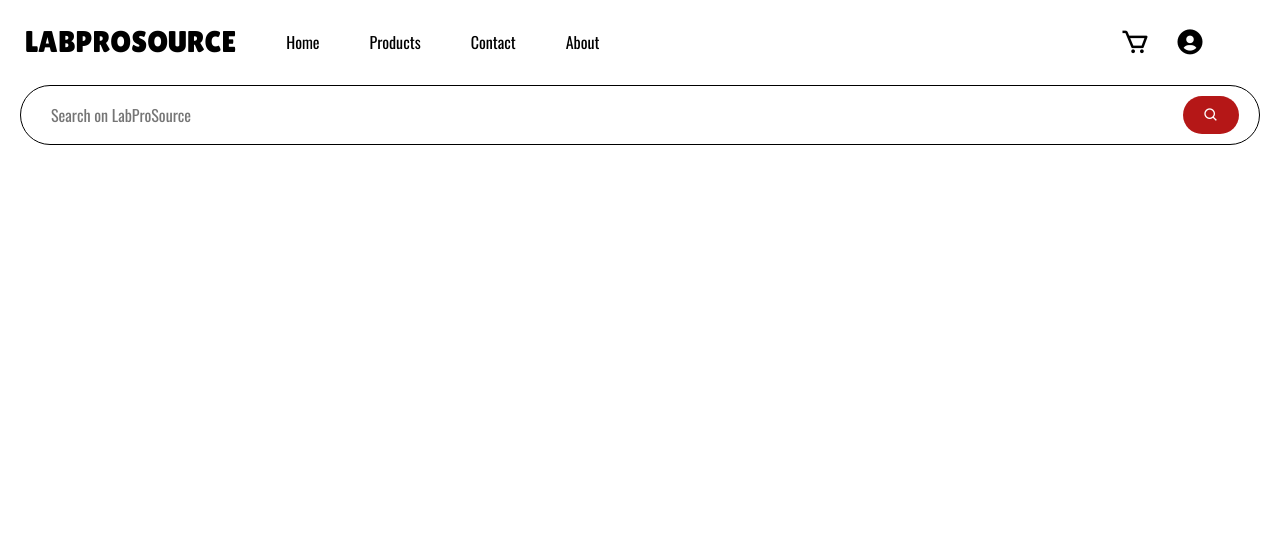
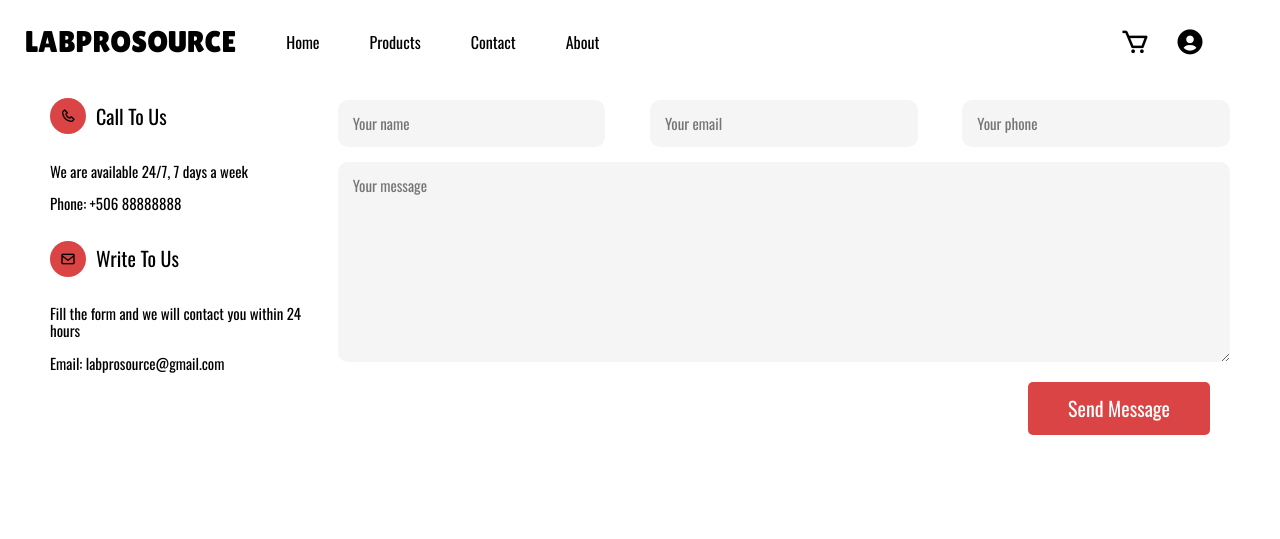
Before and after one commit to LeonardoC1302/ProyectoBD, a PHP site: page /contact in a window 1280 px wide. Shown: the top 539 px of the page. Run offline with PHP 8.4, Linux system fonts and the light colour scheme.

Commit message:
Login, Register, Account & Contact Pages

```diff
--- a/webApp/controllers/PagesController.php
+++ b/webApp/controllers/PagesController.php
@@ -6,16 +6,19 @@ use MVC\Router;
 class PagesController {
     public static function index(Router $router){
         $router->render('pages/index', [
+            'mainPage' => true
         ]);
     }
 
     public static function products(Router $router){
         $router->render('pages/products', [
+            'mainPage' => true
         ]);
     }
 
     public static function product(Router $router){
         $router->render('pages/product', [
+            'mainPage' => true
         ]);
     }
 
--- a/webApp/src/scss/base/_mixins.scss
+++ b/webApp/src/scss/base/_mixins.scss
@@ -18,22 +18,23 @@
 }
 
 
-@mixin button($bgColor, $fgColor) {
+@mixin button($bgColor, $fgColor, $border-radius) {
     background-color: $bgColor;
     padding: 1.5rem 4rem;
     color: $fgColor;
-    margin-top: 2rem;
+    // margin-top: 2rem;
     font-size: 2rem;
     font-weight: 400;
     display: inline-block;
-    font-weight: 700;
+    // font-weight: 700;
     border: none;
     transition-property: background-color;
     transition-duration: .3s;
     text-align: center;
     display: block;
     width: 100%;
-    margin: 5rem 0;
+    margin-right: 1.5rem;
+    border-radius: $border-radius;
 
     @include tablet {
         width: auto;
--- a/webApp/src/scss/base/_variables.scss
+++ b/webApp/src/scss/base/_variables.scss
@@ -10,12 +10,13 @@ $desktop: 1024px;
 // Colors
 $primary: #000000;
 $secondary: #F3A5A5;
-$accent: #B51717;
+$accent: #DB4444;
 
 $black: #000000;
 $white: #FFFFFF;
 $gray: #808080;
 $light-gray: #F5F5F5;
+$light-blue: #CBE4E8;
 
 // Alerts
 $red: #FF0000;
--- /dev/null
+++ b/webApp/src/scss/components/_form.scss
@@ -0,0 +1,82 @@
+@use 'base/variables' as v;
+@use 'base/mixins' as m;
+
+.form-title{
+    font-size: 3rem;
+    margin: 0;
+}
+
+.form-description{
+    font-size: 2rem;
+    margin: 1.5rem 0;
+}
+
+.form{
+    display: flex;
+    flex-direction: column;
+    width: 100%;
+    &__field{
+        display: flex;
+        flex-direction: column;
+        gap: 1rem;
+        margin: 1.5rem 0;
+        width: 100%;
+    }
+
+    &__label{
+        font-size: 1.5rem;
+    }
+
+    &__input, &__textarea{
+        background-color: v.$light-gray;
+        color: v.$black;
+        border: none;
+        padding: 1.5rem;
+        border-radius: 1rem;
+        font-size: 1.5rem;
+    }
+
+    &__input-login{
+        padding: 1rem 0;
+        border: none;
+        border-bottom: 1px solid v.$black;
+    }
+
+    &__submit {
+        @include m.button(v.$accent, v.$white, .5rem);
+        align-self: center;
+    }
+
+    &__submit-100 {
+        @include m.button(v.$accent, v.$white, .5rem);
+        @include m.tablet {
+            width: 100%;
+        }
+        align-self: center;
+    }
+
+    &__textarea{
+        // cover the whole width
+        width: 100%;
+        height: 20rem;
+    }
+
+}
+.action{
+    margin-top: 1rem;
+    text-align: center;
+    color: v.$black;
+    span{
+        text-decoration: underline;
+        color: v.$accent;
+    }
+}
+.actions{
+    display: flex;
+    align-items: center;
+    justify-content: space-between;
+    .action{
+        color: v.$accent;
+        font-size: 1.5rem;
+    }
+}
--- a/webApp/src/scss/components/_index.scss
+++ b/webApp/src/scss/components/_index.scss
@@ -0,0 +1 @@
+@forward 'form';
--- /dev/null
+++ b/webApp/src/scss/layout/_account.scss
@@ -0,0 +1,39 @@
+@use 'base/variables' as v;
+@use 'base/mixins' as m;
+
+.profile{
+    display: flex;
+    flex-direction: column;
+    width: 60%;
+    margin: 0 auto v.$gap auto;
+    .title{
+        color: v.$accent;
+    }
+    .save-changes{
+        a{
+            color: v.$black;
+        }
+        @include m.tablet{
+            display: flex;
+            flex-direction: row;
+            align-items: center;
+            justify-content: flex-end;
+            gap: v.$gap;
+        }
+        display: flex;
+        flex-direction: column;
+        align-items: center;
+        gap: 1rem;
+    }
+}
+
+.horizontal{
+    @include m.tablet{
+        display: flex;
+        flex-direction: row;
+        justify-content: space-between;
+        .form__field{
+            width: 45%;
+        }
+    }
+}
--- /dev/null
+++ b/webApp/src/scss/layout/_contact.scss
@@ -0,0 +1,66 @@
+@use 'base/variables' as v;
+@use 'base/mixins' as m;
+
+.contact{
+    @include m.tablet{
+        display: flex;
+        flex-direction: row;
+        // justify-content: space-between;
+        .contact-info{
+            width: 30%;
+        }
+    }
+    display: flex;
+    flex-direction: column;
+    // width: 100%;
+    margin: 0 v.$gap;
+    .contact-info{
+        @include m.tablet{
+            align-items: flex-start;
+            margin-right: 2rem;
+        }
+        display: flex;
+        flex-direction: column;
+        align-items: center;
+        .title-info{
+            display: flex;
+            flex-direction: row;
+            align-items: center;
+            .icon-contact{
+                margin-right: 1rem;
+                background-color: v.$accent;
+                padding: 1rem;
+                border-radius: 5rem;
+            }
+        }
+        .info-description{
+            p{
+                font-size: 1.5rem;
+            }
+            @include m.tablet{
+                text-align: left;
+            }
+            text-align: center;
+        }
+    }
+}
+
+
+.contact-form{
+    width: 100%;
+    .form__field{
+        @include m.tablet{
+            width: 30%;
+        }
+        width: 100%;
+    }
+
+    .form__submit{
+        @include m.tablet{
+            width: auto;
+            align-self: flex-end;
+        }
+        margin: 2rem;
+        width: 100%;
+    }
+}
--- a/webApp/src/scss/layout/_index.scss
+++ b/webApp/src/scss/layout/_index.scss
@@ -1,3 +1,6 @@
 @forward 'header';
 @forward 'footer';
 @forward 'products';
+@forward 'login';
+@forward 'account';
+@forward 'contact';
--- /dev/null
+++ b/webApp/src/scss/layout/_login.scss
@@ -0,0 +1,29 @@
+@use 'base/variables' as v;
+@use 'base/mixins' as m;
+
+.login-container{
+    @include m.tablet {
+        display: flex;
+        flex-direction: row;
+        justify-content: center;
+        align-items: center;
+        height: 100%;
+        margin: calc(v.$gap/2) v.$gap;
+    }
+    display: flex;
+    flex-direction: column;
+    margin:  0 v.$gap;
+    .image-login{
+        // background-color: v.$light-blue;
+        width: min(50rem, 100%);
+        height: auto;
+    }
+    .login-form{
+        @include m.tablet {
+            margin:auto v.$gap;
+            width: 40%;
+        }
+        margin: v.$gap auto;
+        width: 100%;
+    }
+}
--- a/webApp/views/layout.php
+++ b/webApp/views/layout.php
@@ -31,7 +31,9 @@
             </div>
         </nav>
     </header>
-
+    <?php
+        $mainPage = $mainPage ?? false;
+        if ($mainPage) { ?>
             <div class="search-bar">
                 <form action="/products" class="search-input">
                     <input type="text" name="search" placeholder="Search on LabProSource">
@@ -40,6 +42,7 @@
                     </button>
                 </form>
             </div>
+    <?php } ?>
 
     <?php echo $content; ?>
 
--- a/webApp/views/pages/contact.php
+++ b/webApp/views/pages/contact.php
@@ -0,0 +1,40 @@
+<div class="contact">
+    <div class="contact-info">
+        <div class="title-info">
+            <i class='bx bx-phone icon-contact'></i>
+            <p>Call To Us</p>
+        </div>
+        <div class="info-description">
+            <p>We are available 24/7, 7 days a week</p>
+            <p>Phone: +506 88888888</p>
+        </div>
+
+        <div class="title-info">
+            <i class='bx bx-envelope icon-contact' ></i>
+            <p>Write To Us</p>
+        </div>
+        <div class="info-description">
+            <p>Fill the form and we will contact you within 24 hours</p>
+            <p>Email: labprosource@gmail.com</p>
+        </div>
+
+    </div>
+    <div class="contact-form">
+        <form class="form">
+            <div class="horizontal">
+                <div class="form__field">
+                    <input class="form__input" type="text" id="name" placeholder="Your name" name="name">
+                </div>
+                <div class="form__field">
+                    <input class="form__input" type="email" id="email" placeholder="Your email" name="email">
+                </div>
+                <div class="form__field">
+                    <input class="form__input" type="tel" id="phone" placeholder="Your phone" name="phone">
+                </div>
+            </div>
+            <textarea class="form__textarea" name="message" id="message" placeholder="Your message"></textarea>
+
+            <input class="form__submit" type="submit" value="Send Message">
+        </form>
+    </div>
+</div>
```
Also changed, not shown: webApp/views/auth/login.php (+23 -0 lines), webApp/views/auth/register.php (+26 -0 lines), webApp/views/pages/account.php (+37 -0 lines), webApp/public/build/css/app.css, webApp/public/images/login.jpg (added), webApp/public/images/register.jpg (added), 1 other file. Lines whose indentation alone changed are shown as unchanged.
